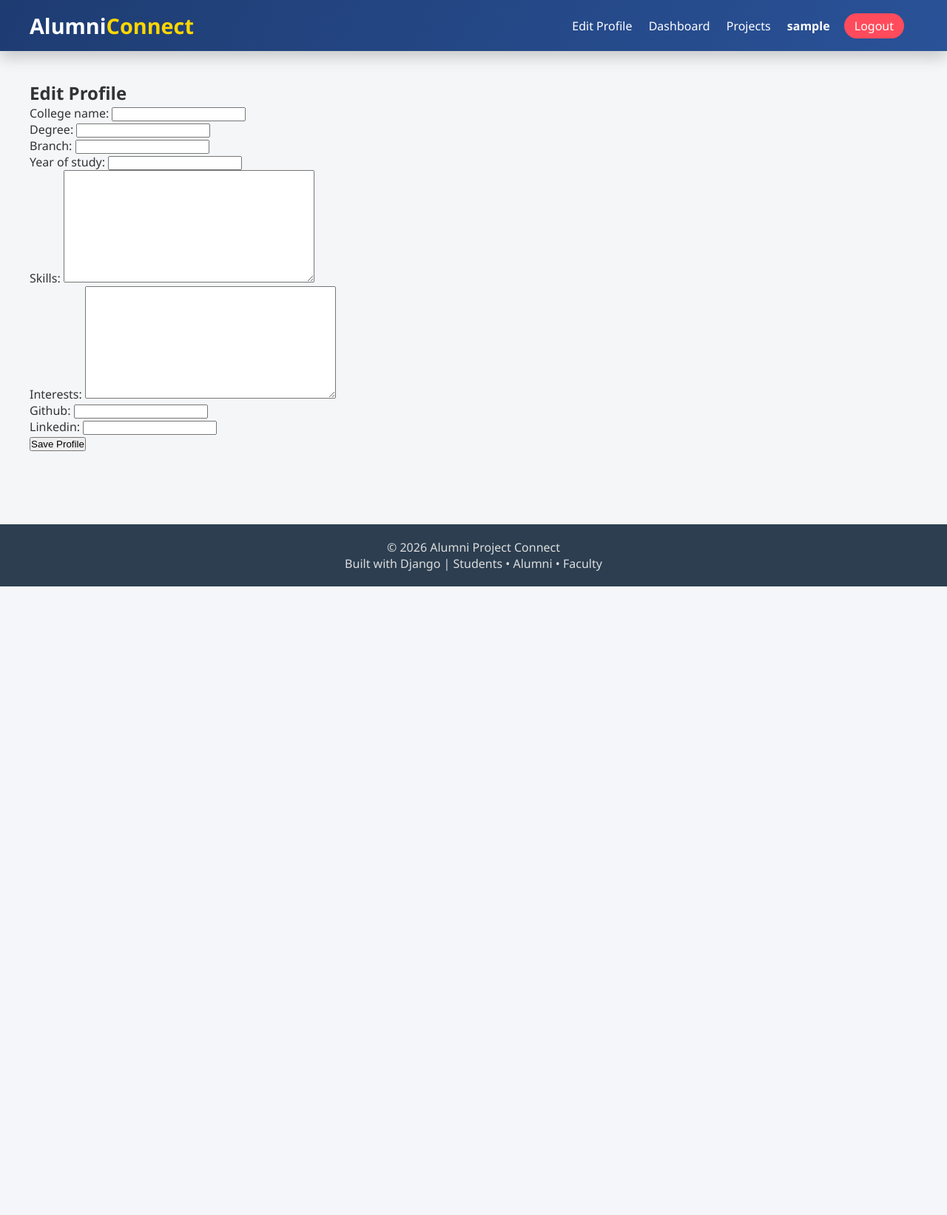
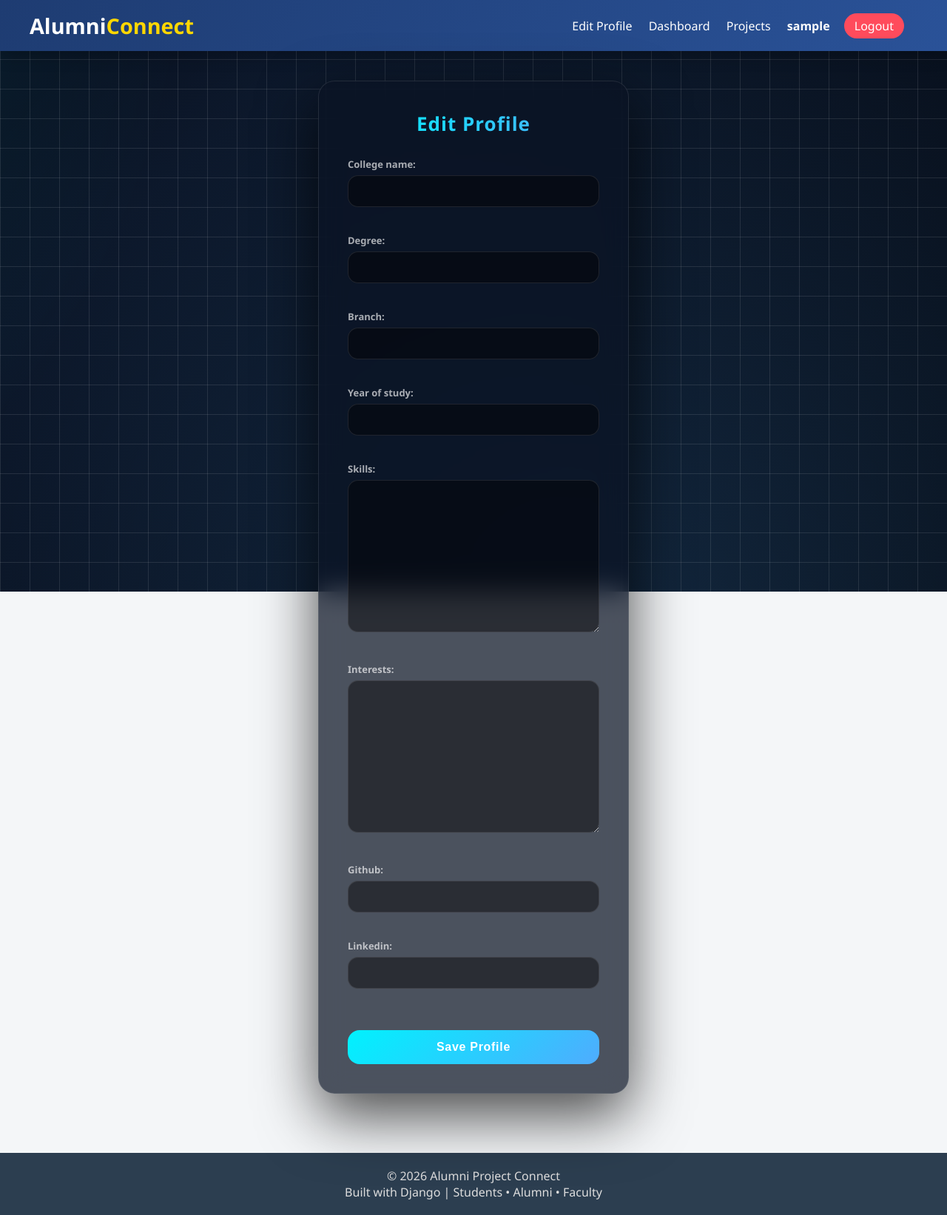
Before and after one commit to LISTEDMILE/SeniorLink, a Django app: page /edit_profile/ in a window 1280 px wide. Shown: the whole page at 74% size. Before the commit the page ends 793 px from the top, so only its background shows below. Run offline with Django 5.2, Linux system fonts and the light colour scheme; the visitor is signed in with stand-in values (Sample User, id 1); data comes from the database, SQL or seed files in the repository.

Commit message:
bhatnagar

```diff
--- /dev/null
+++ b/static/css/edit1.css
@@ -0,0 +1,244 @@
+/* =========================
+   THEME VARIABLES
+========================= */
+:root{
+  --bg1:#050b14;
+  --bg2:#0a1324;
+  --bg3:#020409;
+  --neon1:#00f2fe;
+  --neon2:#4facfe;
+  --text:#eaf3ff;
+  --muted:rgba(255,255,255,0.65);
+  --card:rgba(10, 18, 35, 0.72);
+  --line:rgba(255,255,255,0.10);
+  --shadow:rgba(0,0,0,0.7);
+}
+
+/* =========================
+   TECH BACKGROUND (SAFE)
+========================= */
+.tech-bg {
+    position: fixed;
+    inset: 0;
+    z-index: -1;
+
+    background:
+        radial-gradient(circle at 20% 20%, rgba(0,242,254,0.15), transparent 40%),
+        radial-gradient(circle at 80% 80%, rgba(79,172,254,0.18), transparent 45%),
+        linear-gradient(135deg, var(--bg1), var(--bg2), var(--bg3));
+
+    background-size: 200% 200%;
+    animation: bgShift 18s ease infinite;
+}
+
+/* grid texture */
+.tech-bg::after {
+    content: "";
+    position: absolute;
+    inset: 0;
+
+    background:
+        linear-gradient(var(--line) 1px, transparent 1px),
+        linear-gradient(90deg, var(--line) 1px, transparent 1px);
+
+    background-size: 40px 40px;
+    pointer-events: none;
+}
+
+/* =========================
+   COMMON AUTH WRAPPER
+========================= */
+.auth-wrapper,
+.profile-wrapper {
+    min-height: calc(100vh - 134px);
+    display: flex;
+    align-items: center;
+    justify-content: center;
+    position: relative;
+    z-index: 2;
+}
+
+/* =========================
+   GLASS CARD (LOGIN / REGISTER)
+========================= */
+.login-card,
+.auth-card,
+.profile-card {
+    width: 420px;
+    padding: 40px;
+
+    background: var(--card);
+    backdrop-filter: blur(18px);
+    border-radius: 22px;
+
+    box-shadow:
+        0 30px 80px var(--shadow),
+        inset 0 0 0 1px var(--line);
+
+    animation: cardFloat 0.9s ease;
+}
+
+/* =========================
+   TITLES
+========================= */
+.login-title,
+.auth-card h2,
+.profile-title {
+    text-align: center;
+    margin-bottom: 28px;
+
+    font-size: 26px;
+    font-weight: 800;
+    letter-spacing: 1px;
+
+    background: linear-gradient(90deg, var(--neon1), var(--neon2));
+    -webkit-background-clip: text;
+    -webkit-text-fill-color: transparent;
+}
+
+.login-subtitle {
+    text-align: center;
+    margin-bottom: 26px;
+    font-size: 14px;
+    color: var(--muted);
+}
+
+/* =========================
+   FORMS (INPUTS, SELECTS)
+========================= */
+.login-form input,
+.auth-card input,
+.auth-card select,
+.profile-form input,
+.profile-form select,
+.profile-form textarea {
+    width: 100%;
+    padding: 13px 15px;
+    margin-bottom: 18px;
+
+    border-radius: 14px;
+    border: none;
+    outline: none;
+
+    background: rgba(0,0,0,0.45);
+    color: var(--text);
+    font-size: 15px;
+
+    box-shadow: inset 0 0 0 1px var(--line);
+    transition: all 0.35s ease;
+}
+
+input::placeholder {
+    color: rgba(255,255,255,0.55);
+}
+
+input:focus,
+select:focus,
+textarea:focus {
+    box-shadow:
+        0 0 0 2px rgba(0,242,254,0.6),
+        0 0 25px rgba(0,242,254,0.45);
+    transform: scale(1.02);
+}
+
+/* =========================
+   DJANGO form.as_p SUPPORT
+========================= */
+.profile-form p {
+    margin-bottom: 18px;
+}
+
+.profile-form label {
+    display: block;
+    margin-bottom: 6px;
+    font-size: 13px;
+    color: var(--muted);
+    font-weight: 600;
+}
+
+/* =========================
+   PRIMARY BUTTON
+========================= */
+.btn-primary,
+.auth-card button,
+.profile-form button {
+    width: 100%;
+    margin-top: 20px;
+    padding: 14px;
+
+    border-radius: 16px;
+    border: none;
+
+    font-size: 16px;
+    font-weight: 800;
+    letter-spacing: 0.7px;
+
+    color: white;
+    background: linear-gradient(135deg, var(--neon1), var(--neon2));
+    cursor: pointer;
+
+    transition: all 0.35s ease;
+}
+
+.btn-primary:hover,
+.auth-card button:hover,
+.profile-form button:hover {
+    transform: translateY(-3px) scale(1.04);
+    box-shadow: 0 18px 40px rgba(0,242,254,0.6);
+}
+
+/* =========================
+   ACTION LINKS
+========================= */
+.login-actions {
+    display: flex;
+    justify-content: space-between;
+    margin-top: 18px;
+}
+
+.login-actions a {
+    color: var(--neon1);
+    font-weight: 600;
+    text-decoration: none;
+    position: relative;
+}
+
+.login-actions a::after {
+    content: "";
+    position: absolute;
+    width: 0;
+    height: 2px;
+    bottom: -2px;
+    left: 0;
+    background: linear-gradient(90deg, var(--neon1), var(--neon2));
+    transition: 0.3s;
+}
+
+.login-actions a:hover::after {
+    width: 100%;
+}
+
+/* =========================
+   ANIMATIONS
+========================= */
+@keyframes bgShift {
+    0% { background-position: 0% 50%; }
+    50% { background-position: 100% 50%; }
+    100% { background-position: 0% 50%; }
+}
+
+@keyframes cardFloat {
+    from {
+        opacity: 0;
+        transform: translateY(30px) scale(0.95);
+    }
+    to {
+        opacity: 1;
+        transform: translateY(0) scale(1);
+    }
+}
+@keyframes borderGlow {
+    0% { opacity: 0; }
+    50% { opacity: 1; }
+    100% { opacity: 0; }
+}
--- a/templates/create_project.html
+++ b/templates/create_project.html
@@ -1,5 +1,7 @@
 {% extends 'base.html' %}
 {% block content %}
+{% load static %}
+<link rel="stylesheet" href="{% static 'css/create.css' %}">
 
 <h2>Create Project</h2>
 
--- a/templates/edit_profile.html
+++ b/templates/edit_profile.html
@@ -1,12 +1,24 @@
 {% extends 'base.html' %}
+{% load static %}
 
 {% block content %}
-<h2>Edit Profile</h2>
+<link rel="stylesheet" href="{% static 'css/edit1.css' %}">
 
-<form method="post">
-    {% csrf_token %}
-    {{ form.as_p }}
+<!-- TECH BACKGROUND (same as login) -->
+<div class="tech-bg"></div>
 
-    <button type="submit">Save Profile</button>
-</form>
+<div class="profile-wrapper">
+    <div class="profile-card">
+        <h2 class="profile-title">Edit Profile</h2>
+
+        <form method="post" class="profile-form">
+            {% csrf_token %}
+            {{ form.as_p }}
+
+            <button type="submit" class="btn-primary">
+                Save Profile
+            </button>
+        </form>
+    </div>
+</div>
 {% endblock %}
--- a/templates/faculty_dashboard.html
+++ b/templates/faculty_dashboard.html
@@ -1,4 +1,6 @@
 {% extends 'base.html' %}
+{% load static %}
 {% block content %}
+<link rel="stylesheet" href="{% static 'css/faculty2.css' %}">
 <h2>Faculty Dashboard</h2>
 {% endblock %}
```
Also changed, not shown: static/css/create.css (added, +161 -0 lines), static/css/faculty2.css (added, +102 -0 lines).
